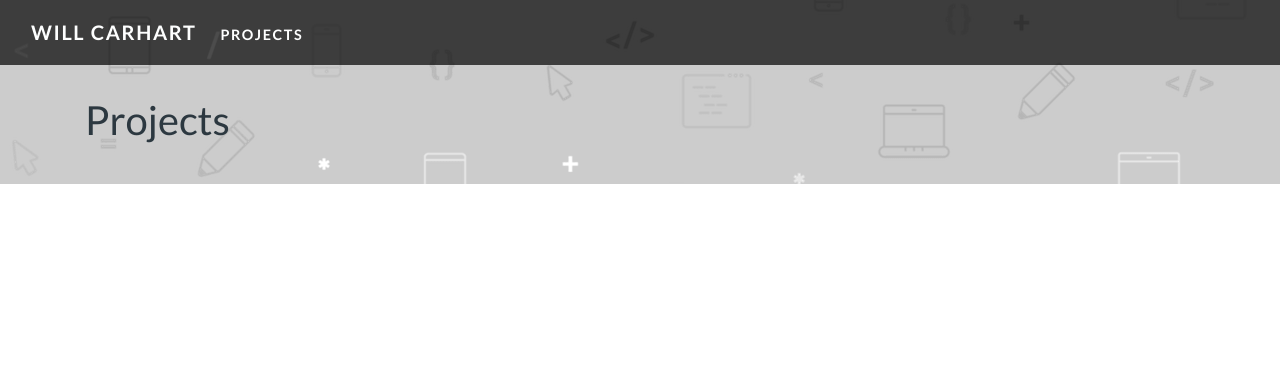
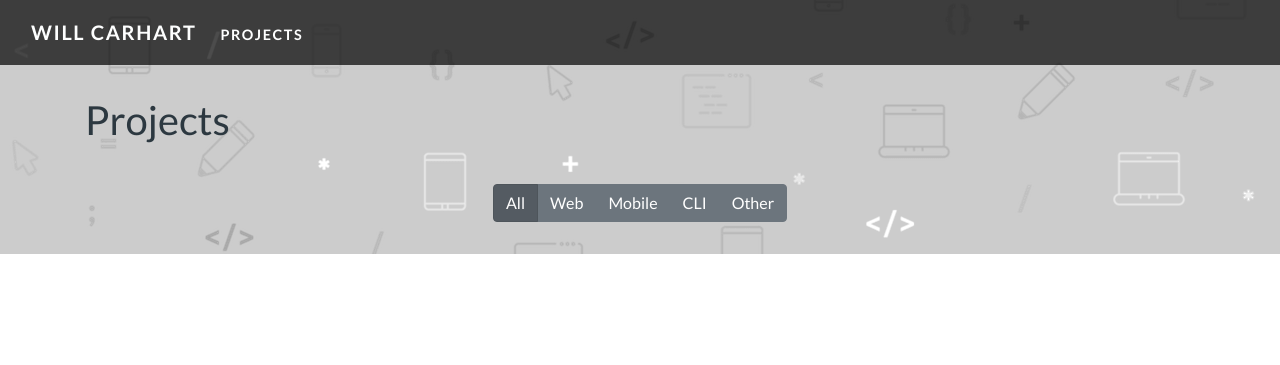
Before and after one commit to wcarhart/willcarh.art-v1, a Django app: page /projects/ in a window 1280 px wide. Shown: the top 365 px of the page. Run offline with Django 3.2, Linux system fonts and the light colour scheme; data that the repository does not hold is empty; parts of the project's set-up code (start-up, migrations or seed data) failed here and were passed over; some libraries are stand-ins or nearby versions.

Commit message:
Started work on filtering projects

```diff
--- a/projects/models.py
+++ b/projects/models.py
@@ -11,6 +11,7 @@ class Project(models.Model):
 	color = models.CharField(max_length=10, default='', null=True, blank=True)
 	democontent = models.FilePathField(path='/demo', default='', null=True, blank=True)
 	importance = models.IntegerField(default=0, blank=True, null=True)
+	tags = models.TextField(default='', null=True, blank=True)
 
 	def __str__(self):
 		return str(self.title)
--- a/projects/static/base.css
+++ b/projects/static/base.css
@@ -91,6 +91,14 @@ body {
 	color: var(--main);
 }
 /*-- end navigation --*/
+
+/*-- radio button group --*/
+.center-me {
+	display: flex;
+	align-items: center;
+	justify-content: center;
+}
+/*-- end radio button group --*/
 
 /*-- project container, index --*/
 .projects-container h1 {
--- a/projects/templates/project_index.html
+++ b/projects/templates/project_index.html
@@ -7,12 +7,52 @@
 	<div class="os-animation" data-animation="fadeInUp">
 		<h1>Projects</h1>
 	</div>
+	<div class="os-animation" data-animation="fadeInUp">
+		<div class="center-me">
+			<div class="btn-group btn-group-toggle project-item" data-toggle="buttons">
+				<label class="btn btn-secondary active">
+					<input type="radio" name="options" id="option1" autocomplete="off" checked>All
+				</label>
+				<label class="btn btn-secondary">
+					<input type="radio" name="options" id="option2" autocomplete="off">Web
+				</label>
+				<label class="btn btn-secondary">
+					<input type="radio" name="options" id="option3" autocomplete="off">Mobile
+				</label>
+				<label class="btn btn-secondary">
+					<input type="radio" name="options" id="option4" autocomplete="off">CLI
+				</label>
+				<label class="btn btn-secondary">
+					<input type="radio" name="options" id="option5" autocomplete="off">Other
+				</label>
+			</div>
+		</div>
+	</div>
+	<script>
+		// $(document).on('change', 'input:radio[id^="option"]', function (event) {
+		// 	if (document.getElementById("option1").checked) {
+		// 		console.log('all')
+		// 	} else if (document.getElementById("option2").checked) {
+		// 		console.log('web')
+		// 		// document.getElementById('tag_web').style.display="none";
+		// 		$('.card-deck .card').sort(function(a,b) {
+		// 			return $(a).find(".card-title").text() > $(b).find(".card-title").text() ? 1 : -1;
+		// 		}).appendTo(".card-deck");
+		// 	} else if (document.getElementById("option3").checked) {
+		// 		console.log('mobile')
+		// 	} else if (document.getElementById("option4").checked) {
+		// 		console.log('cli')
+		// 	} else {
+		// 		console.log('other')
+		// 	}
+		// });
+	</script>
 	<div class="row">
 		{% for project in projects %}
 		<div class="project-item col-md-4">
 			{% with forloop.counter|mod:3 as proj_index %}
 			<div class="os-animation" data-animation="fadeInUp" data-delay="{{ proj_index|multiply:0.1 }}s">
-				<div class="card mb-2" onclick="location.href='{% url 'project_detail' project.title|urlify %}';" style="cursor:pointer;">
+				<div class="card mb-2" id="{{ project.tags }}" onclick="location.href='{% url 'project_detail' project.title|urlify %}';" style="cursor:pointer;">
 					<img class="card-img-top" src="{% static project.cover %}" style="background-color: {{ project.color }};">
 					<div class="card-body">
 						<h5 class="card-title">{{ project.title }}</h5>
--- a/projects/views.py
+++ b/projects/views.py
@@ -5,6 +5,7 @@ import json
 
 def project_index(request):
 	projects = Project.objects.order_by('importance')
+	print(projects)
 	context = {
 		'projects': projects,
 	}
```
Also changed, not shown: content.json (+30 -15 lines), projects/migrations/0009_project_tags.py (added).
